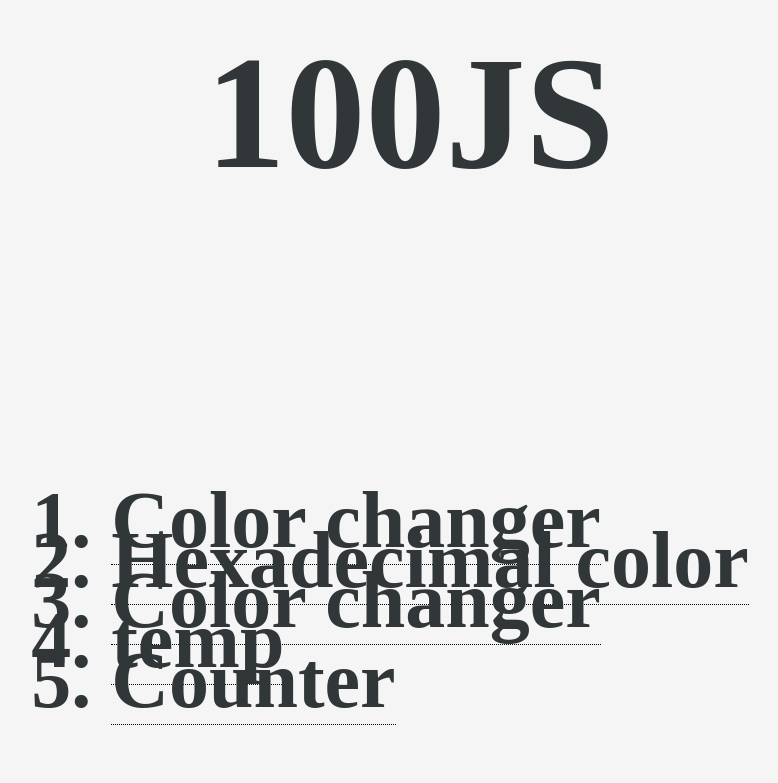
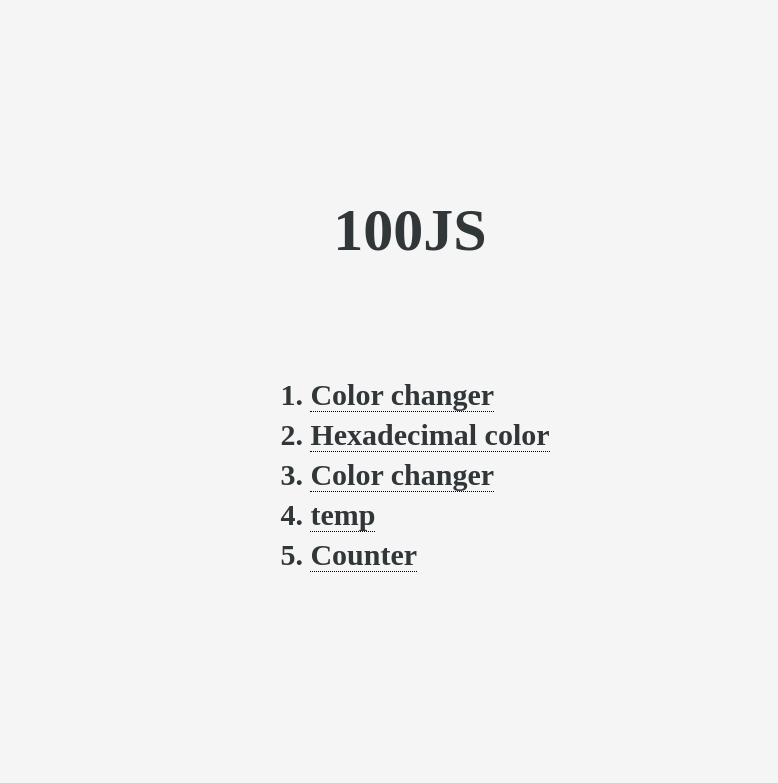
Before and after one commit to AbhiramKrishna88/100JS, a plain HTML site: page index.html in a window 1280 px wide. Shown: the whole page, without its empty margins (230-1008 px from the left). Drawn offline with Linux system fonts and the light colour scheme.

Commit message:
Update index.html

```diff
--- a/index.html
+++ b/index.html
@@ -3,7 +3,7 @@
 <head>
 	<title>100JS</title>
 <style type="text/css">
-	html,body{height: 100%;width: 100%; margin: 0; padding: 0; background-color: #F5F5F5; color: #313639; display: flex; justify-content: center; align-items: center; flex-direction: column; font-size: 10vh;}
+	html,body{height: 100%;width: 100%; margin: 0; padding: 0; background-color: #F5F5F5; color: #313639; display: flex; justify-content: center; align-items: center; flex-direction: column; font-size: 30px;}
 	a {
     border-bottom: 1px dotted #000;
     text-decoration: none;
```
